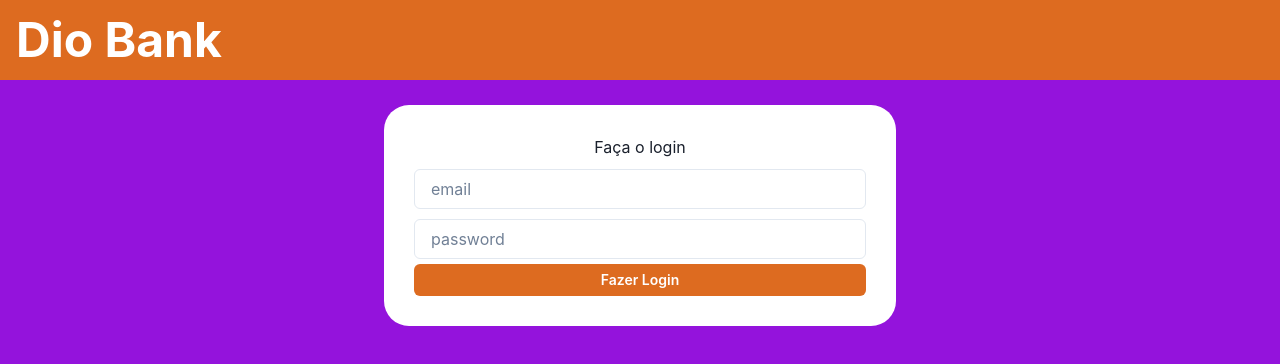
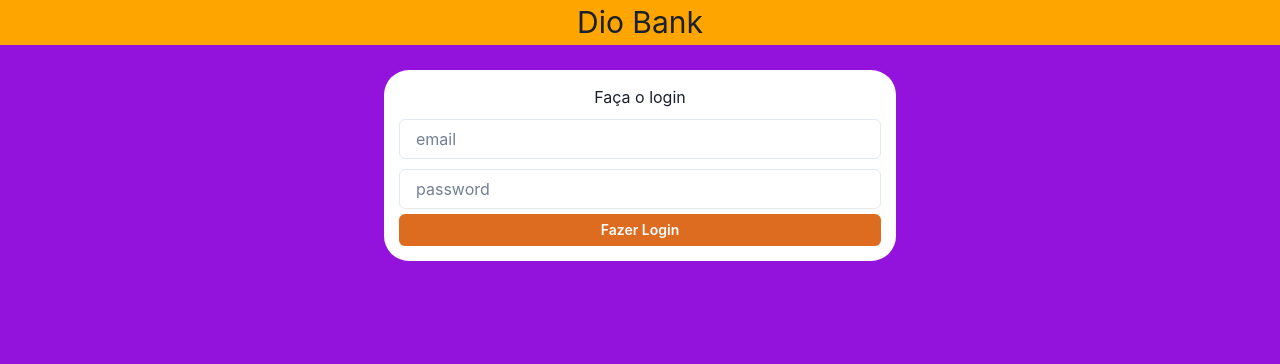
Before and after one commit to ArthurLopes191/DIO, a React (Create React App) app in the folder Curso-TS/desafio02-ts/: page / in a window 1280 px wide. Shown: the top 364 px of the page. Built offline with nearby package versions, Linux system fonts and the light colour scheme.

Commit message:
trabalhando com rotas e manipulando estado com context

```diff
--- a/Curso-TS/desafio02-ts/package.json
+++ b/Curso-TS/desafio02-ts/package.json
@@ -16,7 +16,7 @@
     "framer-motion": "^7.2.1",
     "react": "^18.2.0",
     "react-dom": "^18.2.0",
-    "react-router-dom": "^7.13.0",
+    "react-router-dom": "^7.13.1",
     "react-scripts": "5.0.1",
     "styled-components": "^5.3.5",
     "typescript": "^4.7.4",
@@ -47,6 +47,7 @@
     ]
   },
   "devDependencies": {
+    "@types/react-router-dom": "^5.3.3",
     "@types/styled-components": "^5.1.26"
   }
 }
--- a/Curso-TS/desafio02-ts/src/App.tsx
+++ b/Curso-TS/desafio02-ts/src/App.tsx
@@ -1,21 +1,28 @@
 import { ChakraProvider } from '@chakra-ui/react';
+
 import { BrowserRouter, Route, Routes } from 'react-router-dom';
+
+import { AppContextProvider } from './components/AppContext';
 import { Layout } from './components/Layout';
 import Conta from './pages/Conta';
+import ContaInfo from './pages/ContaInfo';
 import Home from './pages/Home';
+
 
 function App() {
   return (
     <BrowserRouter>
+      <AppContextProvider>
         <ChakraProvider>
           <Layout>
             <Routes>
-            <Route path='/' element={<Home />} />
-            <Route path="/conta" element={<Conta />} />
+              <Route path="/" element={<Home />} />
+              <Route path="/conta/:id" element={<Conta />} />
+              <Route path="/infoconta" element={<ContaInfo />} />
             </Routes>
           </Layout>
         </ChakraProvider>
-
+      </AppContextProvider>
     </BrowserRouter>
   );
 }
--- a/Curso-TS/desafio02-ts/src/api.ts
+++ b/Curso-TS/desafio02-ts/src/api.ts
@@ -2,7 +2,8 @@ const conta = {
     email: 'arthur@dio.bank',
     password: '123456',
     name: 'Arthur Lopes',
-    balance: 2000.00
+    balance: 2000.00,
+    id: '1'
 }
 
 export const api = new Promise((resolve) => {
--- /dev/null
+++ b/Curso-TS/desafio02-ts/src/components/AppContext.tsx
@@ -0,0 +1,16 @@
+import { createContext, useState } from "react";
+
+interface IAppContext {
+  user: string,
+  isLoggedIn: boolean,
+  setIsLoggedIn: (isLoggedIn: boolean) => void
+}
+
+export const AppContext = createContext({} as IAppContext);
+
+export const AppContextProvider = ({ children }: any) => {
+  const [isLoggedIn, setIsLoggedIn] = useState<boolean>(false)
+  const user = 'arthur';
+
+  return <AppContext.Provider value={{ user, isLoggedIn, setIsLoggedIn }}>{children}</AppContext.Provider>;
+};
--- a/Curso-TS/desafio02-ts/src/components/Card.tsx
+++ b/Curso-TS/desafio02-ts/src/components/Card.tsx
@@ -2,15 +2,13 @@ import {
   Box,
   Flex
 } from '@chakra-ui/react'
-import { login } from '../services/login'
-import { LoginForm } from './LoginForm/LoginForm'
 
-export const Card = () => {
+export const Card = ({children}: any) => {
   return (
     <>
       <Flex justifyContent="center">
         <Box maxW='lg' backgroundColor='#FFFFFF' borderRadius='25px' padding='15px' >
-          <LoginForm />
+          {children}
         </Box>
       </Flex>
     </>
--- a/Curso-TS/desafio02-ts/src/components/Header/Header.tsx
+++ b/Curso-TS/desafio02-ts/src/components/Header/Header.tsx
@@ -1,10 +1,19 @@
-import { Box, Heading } from '@chakra-ui/react'
-import './Header.css'
+import { Box, Center, Text } from '@chakra-ui/react';
 
-export const Header  = () => {
-  return(
-    <Box width="100%" padding="4" className='header'>
-      <Heading size="2xl" color='white' >Dio Bank</Heading>
+import { useContext } from 'react';
+
+import { AppContext } from '../AppContext';
+import './Header.css';
+
+export const Header = () => {
+
+  const context = useContext(AppContext)
+
+  return (
+    <Box backgroundColor="orange" >
+      <Center>
+        <Text fontSize="3xl">Dio Bank</Text>
+      </Center>
     </Box>
-  )
-}
+  );
+};
--- a/Curso-TS/desafio02-ts/src/pages/Conta.tsx
+++ b/Curso-TS/desafio02-ts/src/pages/Conta.tsx
@@ -1,7 +1,8 @@
 import { Center, SimpleGrid, Spinner } from '@chakra-ui/react';
-
-import { useEffect, useState } from 'react';
+import { useContext, useEffect, useState } from 'react';
+import { useNavigate, useParams } from 'react-router-dom';
 import { api } from '../api';
+import { AppContext } from '../components/AppContext';
 import CardInfo from '../components/CardInfo';
 
 
@@ -10,11 +11,19 @@ interface UserData {
     password: string
     name: string
     balance: number
+    id: string
 }
 
 
 const Conta = () => {
   const [userData, setUserData] = useState<UserData | null>(null);
+  const {id} = useParams()
+  const navigate = useNavigate()
+
+  const {isLoggedIn} = useContext(AppContext)
+  console.log('retorno da pagina conta', isLoggedIn )
+
+  !isLoggedIn && navigate('/')
 
   useEffect(() => {
     const getData = async () => {
@@ -25,6 +34,12 @@ const Conta = () => {
   }, []);
 
   const actualData = new Date()
+
+
+
+  if(userData && id !== userData.id){
+    navigate('/')
+  }
 
   return (
     <Center>
--- /dev/null
+++ b/Curso-TS/desafio02-ts/src/pages/ContaInfo.tsx
@@ -0,0 +1,19 @@
+import { Text } from '@chakra-ui/react';
+import { Link } from 'react-router-dom';
+
+const ContaInfo = () => {
+  return (
+    <>
+      <Text fontSize="3xl" fontWeight="bold">
+        Informações da conta
+      </Text>
+      <Link to="/conta/1">
+        <Text fontSize="xl">
+          Conta
+        </Text>
+      </Link>
+    </>
+  );
+};
+
+export default ContaInfo;
--- a/Curso-TS/desafio02-ts/src/pages/Home.tsx
+++ b/Curso-TS/desafio02-ts/src/pages/Home.tsx
@@ -1,14 +1,29 @@
-import { Box } from "@chakra-ui/react"
-import { Card } from "../components/Card"
+import { Box, Center, Input } from '@chakra-ui/react';
+
+import { useState } from 'react';
+import { Card } from '../components/Card';
+import { CustomButton } from '../components/CustomButton/CustomButton';
+import { login } from '../services/login';
 
 const Home = () => {
-    return (
-        <>
-            <Box padding='25px'>
-                <Card />
-            </Box>
-        </>
-    )
-}
+    const [email, setEmail] = useState<string>('');
+  return (
+    <>
+      <Box padding="25px">
+        <Card>
+          <Center>
+            <h1>Faça o login</h1>
+            {/* {userData?.name} */}
+          </Center>
+          <Input placeholder="email" value={email} onChange={event => setEmail(event.target.value)} marginTop="10px" />
+          <Input placeholder="password" marginTop="10px" />
+          <Center>
+            <CustomButton title="Fazer Login" onClick={() => login(email)} />
+          </Center>
+        </Card>
+      </Box>
+    </>
+  );
+};
 
-export default Home
+export default Home;
--- a/Curso-TS/desafio02-ts/src/services/login.tsx
+++ b/Curso-TS/desafio02-ts/src/services/login.tsx
@@ -1,10 +1,17 @@
-import { api } from "../api"
+import { useContext } from "react";
+import { useNavigate } from "react-router-dom";
+import { api } from "../api";
+import { AppContext } from "../components/AppContext";
 
 export const login = async (email: string): Promise<void> => {
+    const {setIsLoggedIn} = useContext(AppContext);
+    const navigate = useNavigate()
     const data: any = await  api
 
     if(email !== data.email ){
         return alert("Email inválido")
     }
-    alert(`Bem vindo ${email} !`)
+
+    setIsLoggedIn(true)
+    navigate(`/${data.id}`)
 }
```
Also changed, not shown: 2 other files (tests, documents, lock files or other folders). Lines whose indentation alone changed are shown as unchanged.
